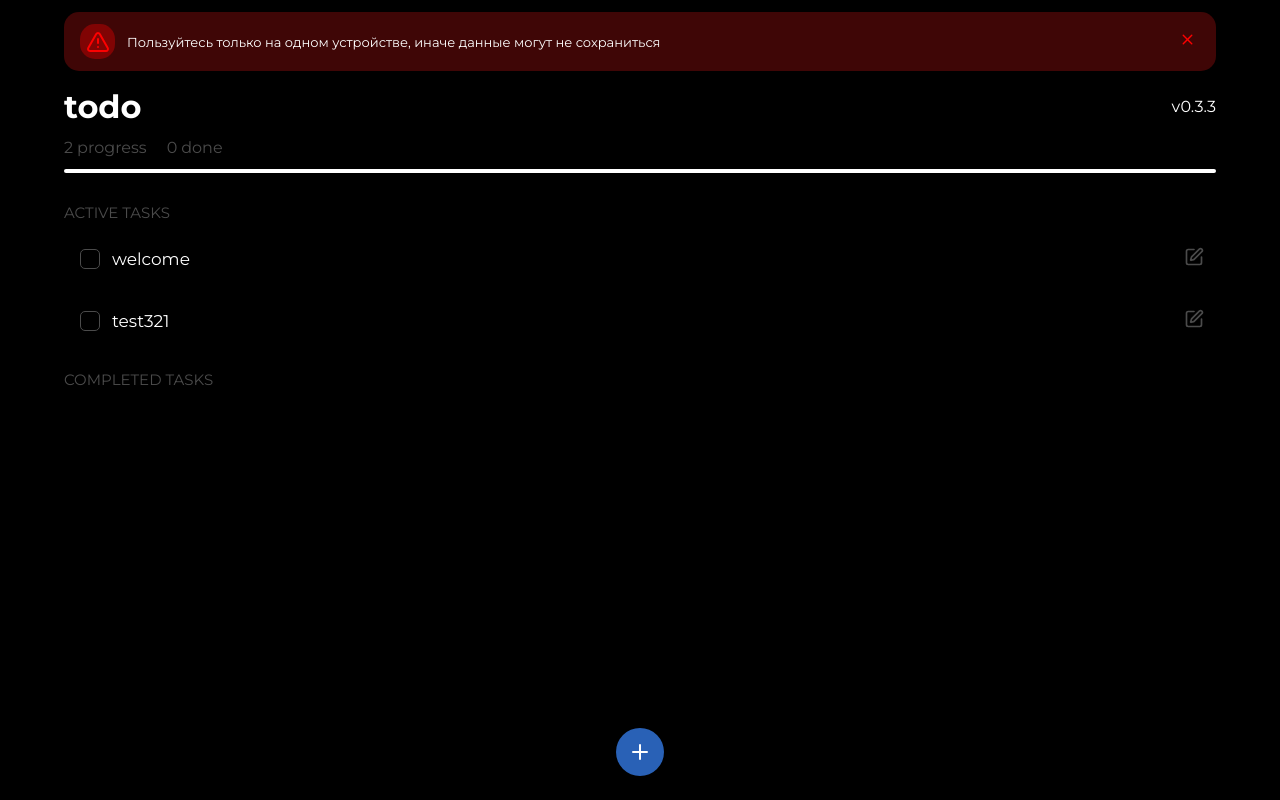
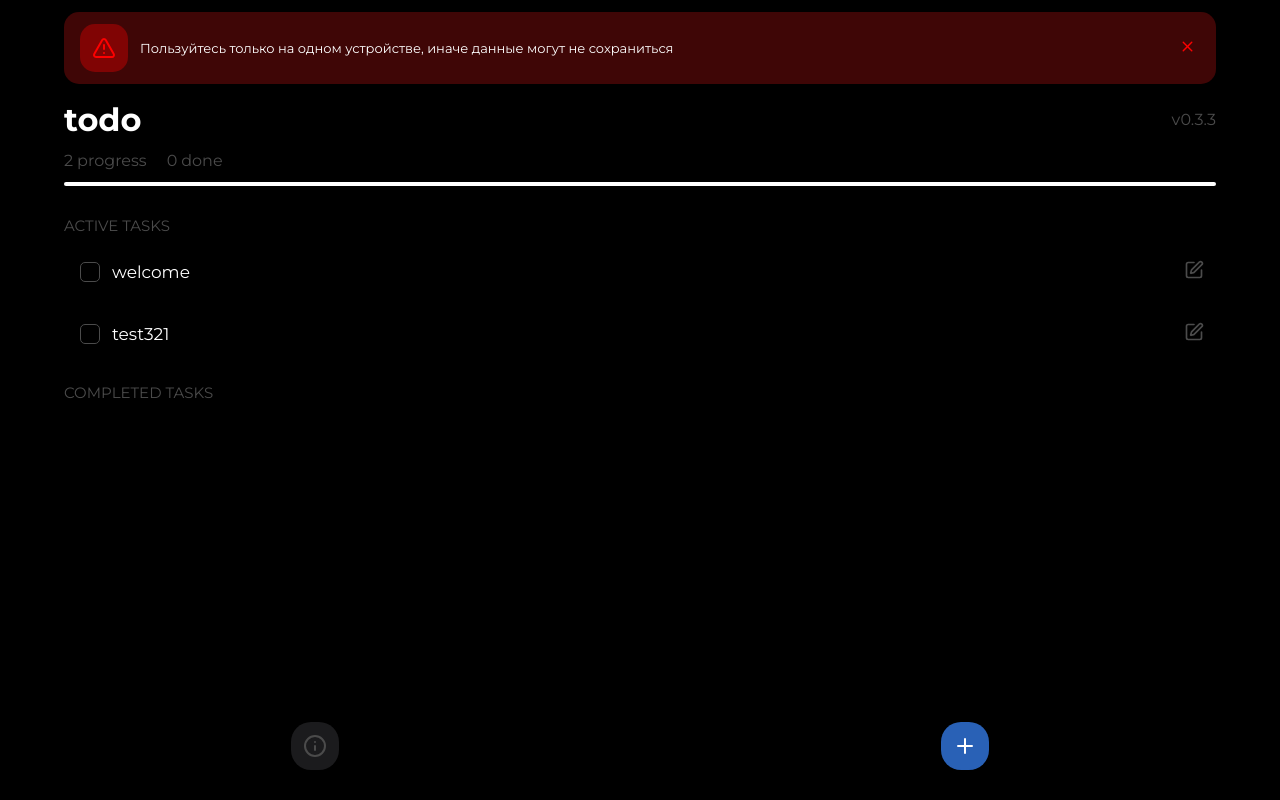
Before and after one commit to rekaup/todo, a React (Vite) app: page / in a window 1280 px wide. Built offline with nearby package versions, Linux system fonts and the light colour scheme.

Commit message:
создание кнопки about, правка стилей

```diff
--- a/src/App.jsx
+++ b/src/App.jsx
@@ -10,13 +10,14 @@ import AppWarning from './components/AppWarning'
 import './styles/components/App.css'
 import './styles/utilities.css'
 import BottonBar from './components/BottonBar'
+import AppInfoContent from './components/AppInfoContent'
 
 function App() {
   const {modalMode, modalTaskId, modalText, setModalMode, setModalTaskId, setModalText, openAddModal, openEditMode, closeModal} = useModal()
   const {tasks, activeTasks, completedTasks, editTask, handleDelete, handleCheck, addTask} = useTasks()
   const totalTask = tasks.length
   const progressPercent = totalTask === 0 ? 0 : Math.round((completedTasks.length / totalTask) * 100)
-
+  const [inInfoOpen, setIsInfoOpen] = useState(false)
 
   function handleSave() {
     if (modalText.trim() == '') return
@@ -53,6 +54,10 @@ function App() {
         />
       </AppModal>
 
+      <AppModal isOpen={inInfoOpen} onClose={() => setIsInfoOpen(false)}>
+        <AppInfoContent />
+      </AppModal>
+
       <div className="task-lists flex-column">
         <p className='task-list-title'>Active Tasks</p>
         {activeTasks.map((task) => (
@@ -79,7 +84,10 @@ function App() {
         ))}
       </div>
 
-      <BottonBar openAddModal={openAddModal} />
+      <BottonBar
+        openAddModal={openAddModal}
+        openInfoModal={() => setIsInfoOpen(true)}
+      />
     </div>
   )
 }
--- /dev/null
+++ b/src/components/AppInfoContent.jsx
@@ -0,0 +1,19 @@
+import {X} from 'lucide-react'
+import '../styles/components/Modal.css'
+
+export default function AppInfoContent() {
+    return(
+        <>
+            <div className='modal-header'>
+                <h3 className='modal-title'>About todo</h3>
+            </div>
+            <div className='modal-body'>
+                <div className='modal-info-container'>
+                    <h3 className='modal-title'>Todo app</h3>
+                    <p className='modal-info-text'>by @akine_999</p>
+                </div>
+                <p>text text</p>
+            </div>
+        </>
+    )
+}
--- a/src/components/BottonBar.jsx
+++ b/src/components/BottonBar.jsx
@@ -1,10 +1,13 @@
 import '../styles/components/BottonBar.css'
-import { Plus } from 'lucide-react'
+import { Plus, Info } from 'lucide-react'
 
-export default function BottonBar({openAddModal}) {
+export default function BottonBar({openAddModal, openInfoModal}) {
     return (
         <div className='bottom-bar'>
-            <button onClick={openAddModal} className='add-task-button'>
+            <button onClick={openInfoModal} className='task-button flex-center'>
+                <Info />
+            </button>
+            <button onClick={openAddModal} className='task-button flex-center add'>
                 <Plus />
             </button>
       </div>
--- a/src/components/TaskModalContent.jsx
+++ b/src/components/TaskModalContent.jsx
@@ -30,9 +30,6 @@ export default function TaskModalContent({modalText, setModalText, handleSave, c
     <>
         <div className='modal-header'>
             <h3 className='modal-title'>{isEditMode ? 'Edit task' : 'Add new task'}</h3>
-            {/* <button onClick={closeModal} className='modal-button close flex-center w-full'>
-                <X />
-            </button> */}
         </div>
 
         <div className='modal-body'>
--- a/src/styles/components/App.css
+++ b/src/styles/components/App.css
@@ -37,8 +37,8 @@
     color: var(--warning);;
     background-color: var(--warning-surface);
     border-radius: var(--radius-md);
-    height: 35px;
-    width: 35px;
+    width: var(--button);
+    height: var(--button);
 }
 
 .warning-text {
--- a/src/styles/components/BottonBar.css
+++ b/src/styles/components/BottonBar.css
@@ -1,28 +1,31 @@
 .bottom-bar {
     position: fixed;
-    bottom: 24px;
+    bottom: var(--space-xxl);
     display: flex;
-    gap: 20px;
+    gap: var(--space-xl);
     margin: 0 auto;
     width: 100%;
-    justify-content: center;
+    justify-content: space-around;
+    align-items: center;
 }
 
-.add-task-button {
+.task-button {
     z-index: 1 ;
-    width: 48px;
-    height: 48px;
-    border-radius: 50%;
-    background-color: var(--primary);
-    color: var(--text);
+    width: var(--button);
+    height: var(--button);
+    border-radius: var(--radius-lg);
+    background-color: var(--surface);
+    color: var(--text-secondary);
     border: none;
     cursor: pointer;
     transition: var(--transition);
-    align-items: center;
-    display: flex;
-    justify-content: center;
 }
 
-.add-task-button:hover {
+.task-button:hover {
     box-shadow: var(--shadow-primary);
 }
+
+.task-button.add {
+    background-color: var(--primary);
+    color: var(--text);
+}
--- a/src/styles/components/Header.css
+++ b/src/styles/components/Header.css
@@ -20,3 +20,7 @@
     width: fit-content;
     height: fit-content;
 }
+
+.app-version {
+    color: var(--text-secondary)
+}
--- a/src/styles/components/Modal.css
+++ b/src/styles/components/Modal.css
@@ -34,9 +34,10 @@
 }
 
 .modal-title {
-    margin: 0 auto;
+    margin: 0;
     cursor: default;
     font-size: 20px;
+    margin: 0 auto;
 }
 
 .body-input {
@@ -140,3 +141,15 @@
     flex: 1;
     min-height: 0;
 }
+
+.modal-info-container {
+    display: flex;
+    flex-direction: column;
+    justify-content: center;
+    align-items: center;
+    gap: var(--space-md)
+}
+
+.modal-info-text {
+    color: var( --text-secondary);
+}
--- a/src/styles/global.css
+++ b/src/styles/global.css
@@ -2,6 +2,10 @@
 *::before,
 *::after {
     box-sizing: border-box;
+}
+
+::-webkit-scrollbar {
+    width: 0;
 }
 
 html {
@@ -18,6 +22,12 @@ body {
     font-family: var(--font);
 
     scrollbar-width: none;
+    overflow: scroll;
+    overflow-x: hidden;
+}
+
+p {
+    margin: 0;
 }
 
 button,
--- a/src/styles/tokens.css
+++ b/src/styles/tokens.css
@@ -21,6 +21,8 @@
     --space-xl: 20px;
     --space-xxl: 30px;
 
+    --button: 48px;
+
     --warning: #fc0101;
     --warning-bg: #790d0d86;
     --warning-surface: #fc010157;
@@ -32,5 +34,5 @@
 
     --font: "Montserrat", sans-serif;
 
-    --shadow-primary: 0 0 5px rgba(78, 122, 187, 0.384);
+    --shadow-primary: 0 0 5px rgba(94, 94, 94, 0.384);
 }
```
